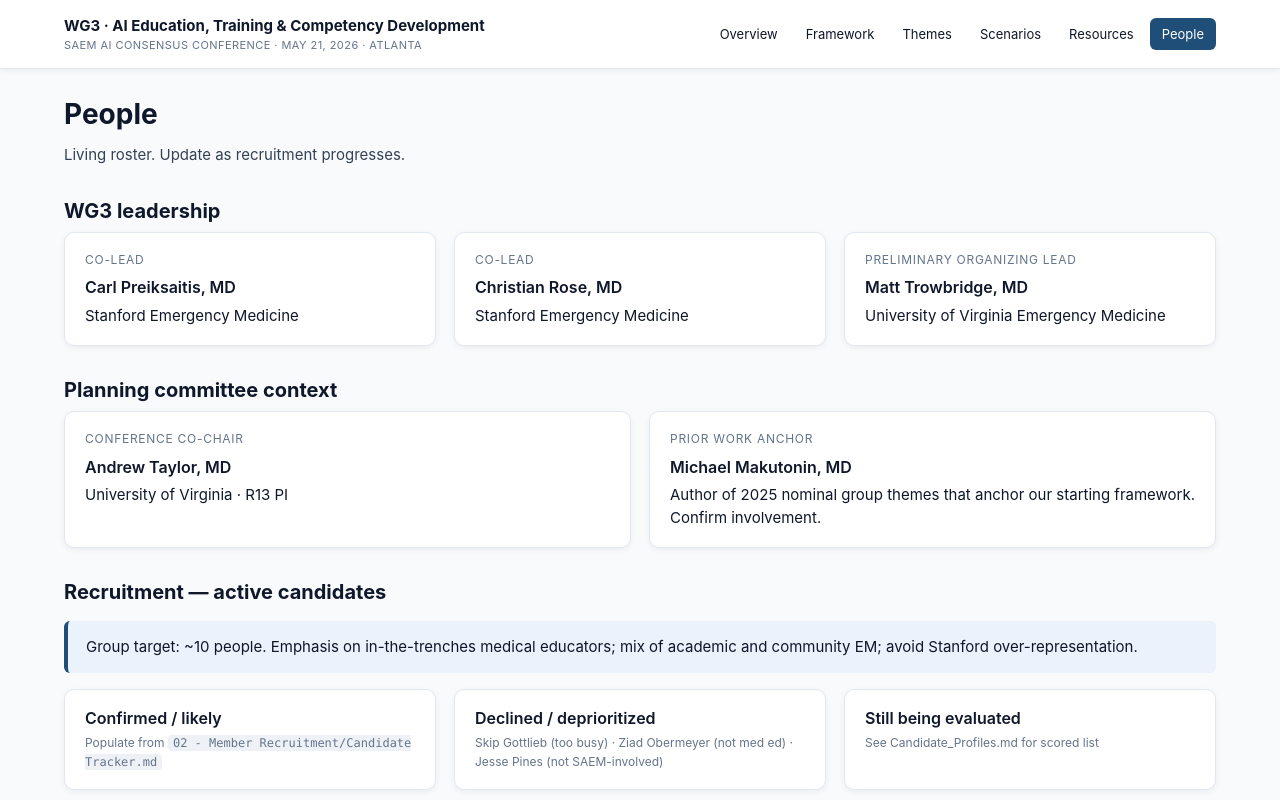
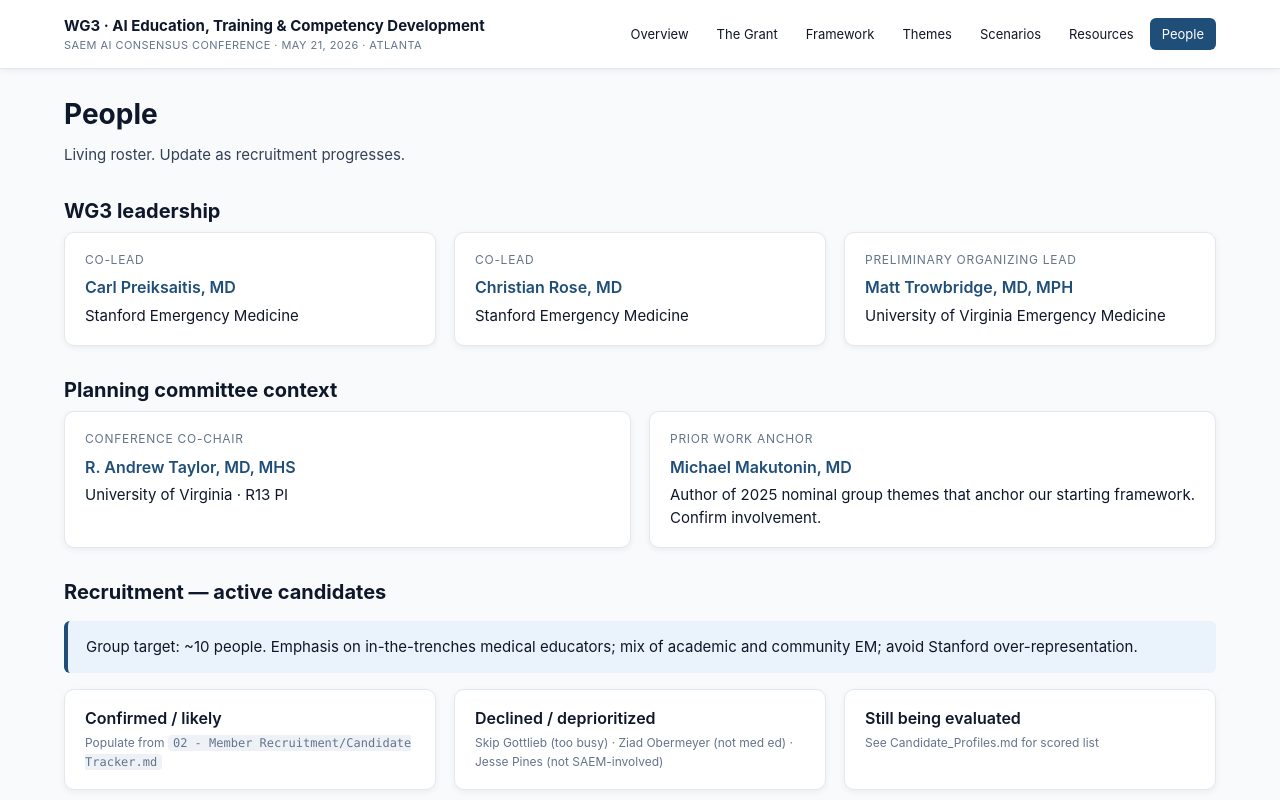
Before and after one commit to matthewtrowbridge/wg3-saem-ai-consensus, a plain HTML site: page people.html in a window 1280 px wide. Shown: the top 800 px of the page. Drawn offline with Linux system fonts and the light colour scheme.

Commit message:
Add profile links to people page
Link each leadership and planning committee name to their official
institutional profile page. Update Andrew Taylor to full credentials
(R. Andrew Taylor, MD, MHS) and Matt Trowbridge to MD, MPH.

```diff
--- a/people.html
+++ b/people.html
@@ -7,7 +7,7 @@
 <header class="site"><div class="wrap">
  <div class="brand"><b>WG3 · AI Education, Training & Competency Development</b><span>SAEM AI Consensus Conference · May 21, 2026 · Atlanta</span></div>
  <nav>
-  <a href="index.html">Overview</a><a href="framework.html">Framework</a><a href="themes.html">Themes</a>
+  <a href="index.html">Overview</a><a href="grant.html">The Grant</a><a href="framework.html">Framework</a><a href="themes.html">Themes</a>
   <a href="scenarios.html">Scenarios</a><a href="resources.html">Resources</a><a href="people.html">People</a>
  </nav>
 </div></header>
@@ -18,15 +18,15 @@
 
 <h2>WG3 leadership</h2>
 <div class="grid cols-3">
- <div class="card"><div class="meta">Co-lead</div><h3>Carl Preiksaitis, MD</h3><p>Stanford Emergency Medicine</p></div>
- <div class="card"><div class="meta">Co-lead</div><h3>Christian Rose, MD</h3><p>Stanford Emergency Medicine</p></div>
- <div class="card"><div class="meta">Preliminary organizing lead</div><h3>Matt Trowbridge, MD</h3><p>University of Virginia Emergency Medicine</p></div>
+ <div class="card"><div class="meta">Co-lead</div><h3><a href="https://profiles.stanford.edu/carl-preiksaitis" target="_blank" rel="noopener">Carl Preiksaitis, MD</a></h3><p>Stanford Emergency Medicine</p></div>
+ <div class="card"><div class="meta">Co-lead</div><h3><a href="https://profiles.stanford.edu/christian-rose" target="_blank" rel="noopener">Christian Rose, MD</a></h3><p>Stanford Emergency Medicine</p></div>
+ <div class="card"><div class="meta">Preliminary organizing lead</div><h3><a href="https://med.virginia.edu/emergency-medicine/faculty/full-time-faculty/matthew-trowbridge-md/" target="_blank" rel="noopener">Matt Trowbridge, MD, MPH</a></h3><p>University of Virginia Emergency Medicine</p></div>
 </div>
 
 <h2>Planning committee context</h2>
 <div class="grid cols-2">
- <div class="card"><div class="meta">Conference co-chair</div><h3>Andrew Taylor, MD</h3><p>University of Virginia · R13 PI</p></div>
- <div class="card"><div class="meta">Prior work anchor</div><h3>Michael Makutonin, MD</h3><p>Author of 2025 nominal group themes that anchor our starting framework. Confirm involvement.</p></div>
+ <div class="card"><div class="meta">Conference co-chair</div><h3><a href="https://med.virginia.edu/emergency-medicine/faculty/full-time-faculty/r-andrew-taylor-md-mhs/" target="_blank" rel="noopener">R. Andrew Taylor, MD, MHS</a></h3><p>University of Virginia · R13 PI</p></div>
+ <div class="card"><div class="meta">Prior work anchor</div><h3><a href="https://medicine.yale.edu/emergencymed/education/residency/residents/" target="_blank" rel="noopener">Michael Makutonin, MD</a></h3><p>Author of 2025 nominal group themes that anchor our starting framework. Confirm involvement.</p></div>
 </div>
 
 <h2>Recruitment — active candidates</h2>
```
